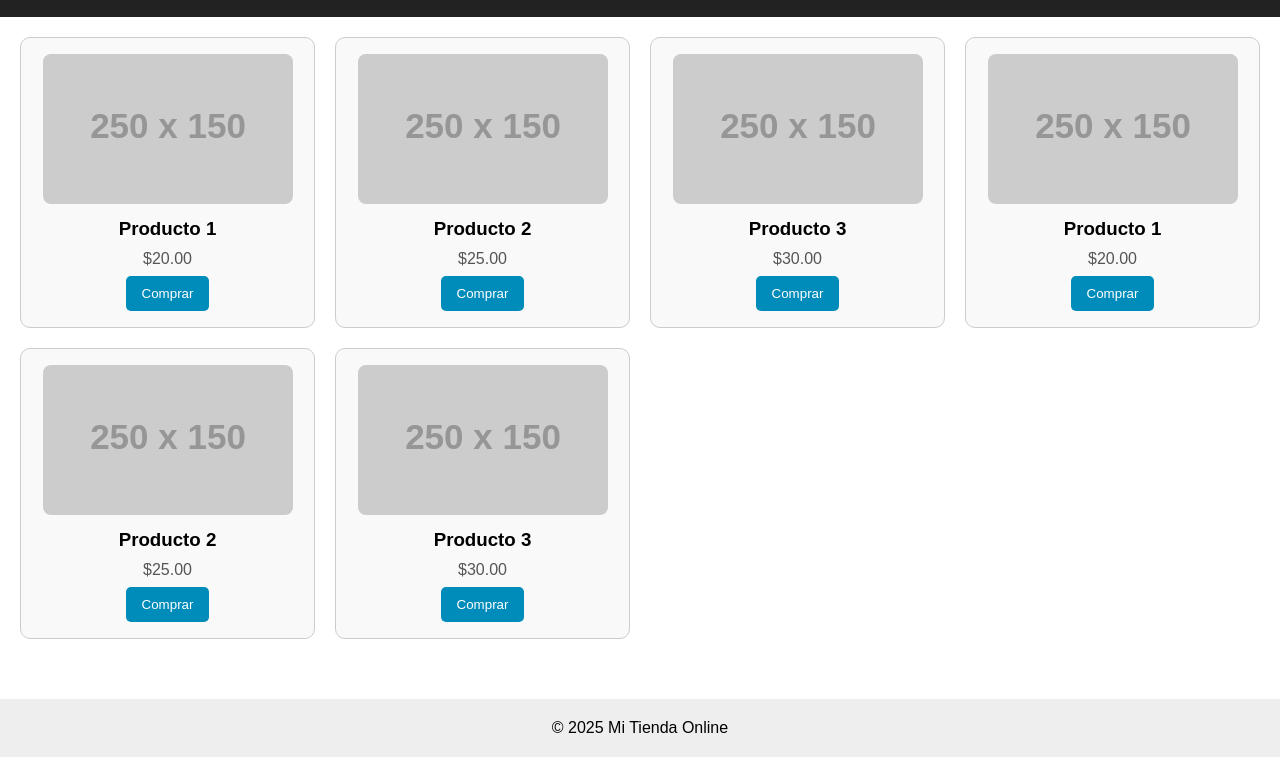
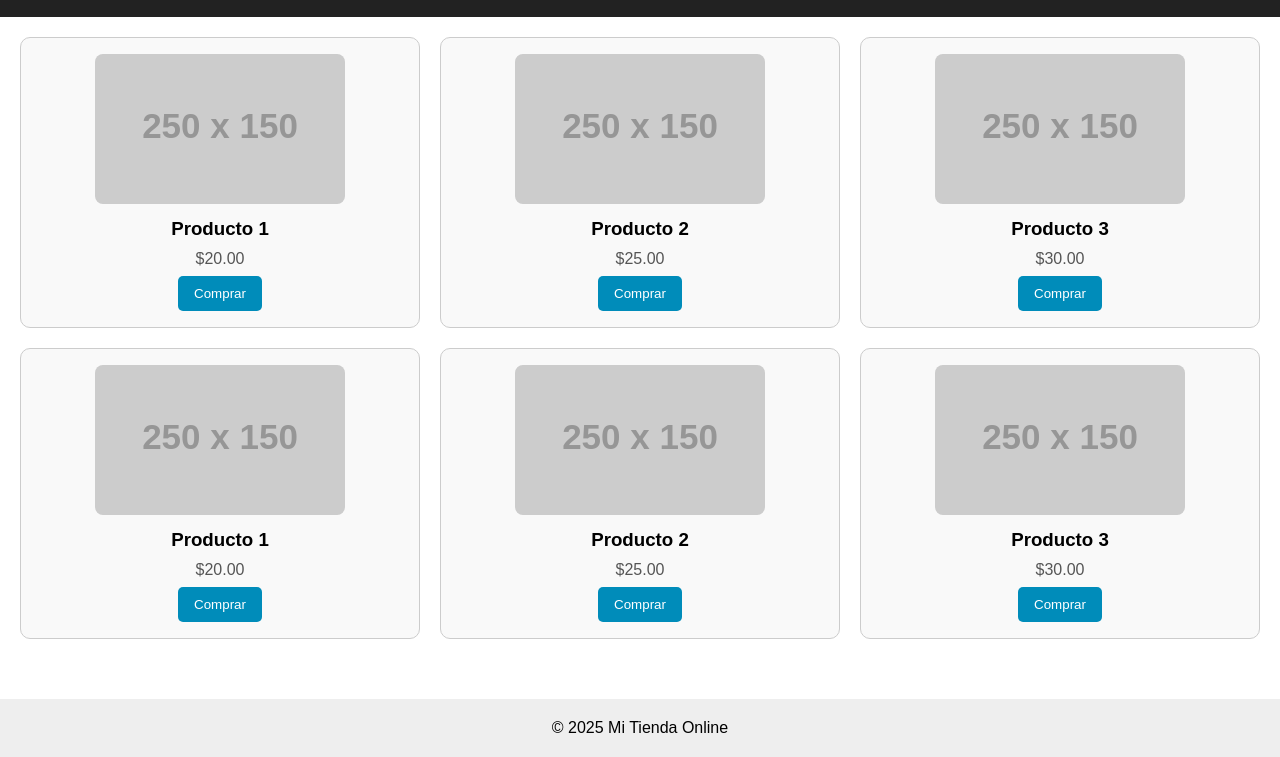
Before and after one commit to LRGaliciaBenitez/e-commerce, a plain HTML site: page index.html in a window 1280 px wide. Shown: the part 60-817 px from the top of the page. Drawn offline with Linux system fonts and the light colour scheme; placeholder pictures from the web are drawn by us.

Commit message:
Se agrego un media screen para tablets y pc para hacer responsive el container de los productos

```diff
--- a/styles.css
+++ b/styles.css
@@ -14,7 +14,7 @@ header {
 
 .productos {
   display: grid;
-  grid-template-columns: repeat(auto-fit, minmax(250px, 1fr));
+  grid-template-columns: repeat(1, 1fr);
   gap: 20px;
   padding: 20px;
 }
@@ -56,3 +56,16 @@ footer {
   padding: 20px;
   margin-top: 40px;
 }
+
+
+@media (min-width: 824px) {
+  .productos {
+    grid-template-columns: repeat(2, 1fr);
+  }
+}
+
+@media (min-width: 1200px) {
+  .productos {
+    grid-template-columns: repeat(3, 1fr);
+  }
+}
```
